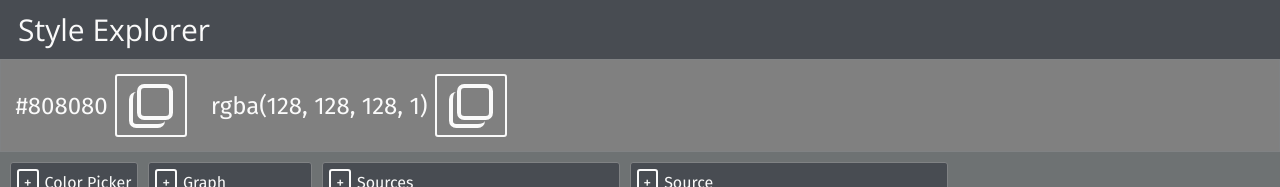
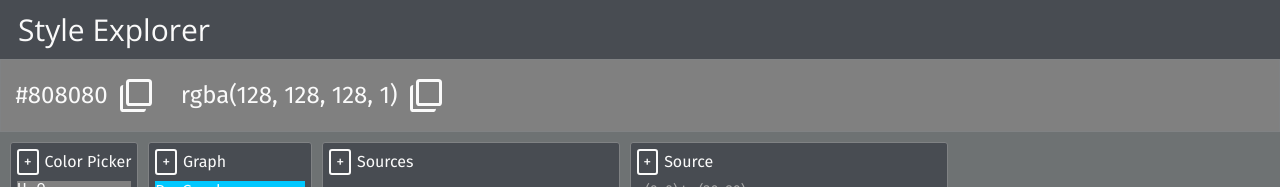
Before and after one commit to philrmass/style-explorer, a React app: page / in a window 1280 px wide. Shown: the top 187 px of the page. Built offline with nearby package versions, Linux system fonts and the light colour scheme; no server answers.

Commit message:
finish copy icon

```diff
--- a/src/components/ColorBar.jsx
+++ b/src/components/ColorBar.jsx
@@ -1,7 +1,6 @@
 import React from 'react';
 import PropTypes from 'prop-types';
 import { connect } from 'react-redux';
-import Button from './Button';
 import CopyIcon from './CopyIcon';
 import styles from './ColorBar.css';
 
@@ -11,15 +10,15 @@ function ColorBar({ color }) {
     <div className={styles.colorBar} style={style}>
       <div className={styles.colorItem}>
         <span>#{color.hex}</span>
-        <Button>
+        <button>
           <CopyIcon/>
-        </Button>
+        </button>
       </div>
       <div className={styles.colorItem}>
         <span>rgba({color.red}, {color.green}, {color.blue}, 1)</span>
-        <Button>
+        <button>
           <CopyIcon/>
-        </Button>
+        </button>
       </div>
     </div>
   );
--- a/src/components/CopyIcon.css
+++ b/src/components/CopyIcon.css
@@ -1,29 +1,33 @@
 .copyIcon {
-  padding: 0.2em;
+  margin: 0.1em;
+  padding: 0.1em;
 }
 
 .wrap {
   position: relative;
+  --border-width: 3px;
+  --box-size: 1.1em;
+  --box-radius: 0.15em;
 }
 
 .back {
   box-sizing: border-box;
-  width: 1.5em;
-  height: 1.5em;
-  margin-right: 8px;
-  margin-top: 8px;
-  border-bottom: 4px solid currentColor;
-  border-left: 4px solid currentColor;
-  border-radius: 0.3em;
+  width: var(--box-size);
+  height: var(--box-size);
+  margin-right: calc(2 * var(--border-width));
+  margin-top: calc(2 * var(--border-width));
+  border-bottom: var(--border-width) solid currentColor;
+  border-left: var(--border-width) solid currentColor;
+  border-radius: var(--box-radius);
 }
 
 .front {
   position: absolute;
   box-sizing: border-box;
-  left: 8px;
-  bottom: 8px;
-  width: 1.5em;
-  height: 1.5em;
-  border: 4px solid currentColor;
-  border-radius: 0.3em;
+  left: calc(2 * var(--border-width));
+  bottom: calc(2 * var(--border-width));
+  width: var(--box-size);
+  height: var(--box-size);
+  border: var(--border-width) solid currentColor;
+  border-radius: var(--box-radius);
 }
```
